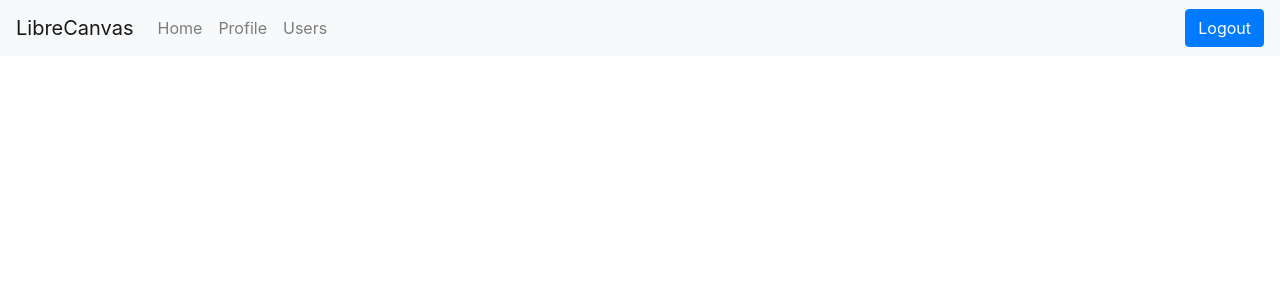
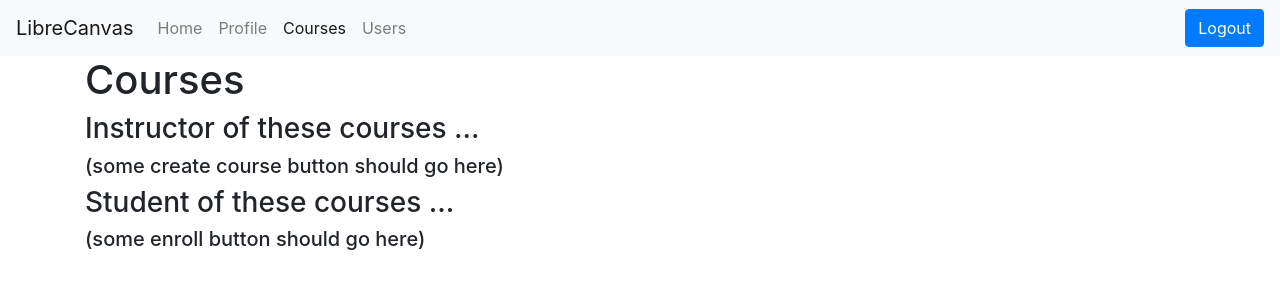
Before and after one commit to Strattonshrugged/librecanvas, an Angular app: page /courses in a window 1280 px wide. Before the commit this address led to /. Shown: the top 300 px of the page. Built offline with nearby package versions, Linux system fonts and the light colour scheme; sample sign-in values are in the browser's storage.

Commit message:
courses component created

```diff
--- a/src/app/app-routing.module.ts
+++ b/src/app/app-routing.module.ts
@@ -4,6 +4,7 @@ import { AppComponent } from './app.component';
 import { HomeComponent } from './components/home/home.component';
 import { LoginComponent } from './components/login/login.component';
 import { ProfileComponent } from './components/profile/profile.component';
+import { CoursesComponent } from './components/courses/courses.component';
 import { RegisterComponent } from './components/register/register.component';
 import { AdminComponent } from './components/admin/admin.component';
 import { UserEditComponent } from './components/user/user-edit/user-edit.component';
@@ -11,11 +12,14 @@ import { AuthGuard } from './guards/auth.guard';
 import { AdminGuard } from './guards/admin.guard';
 import { Role } from './models/role';
 
+
 const routes: Routes = [
   { path: '', component: HomeComponent },
   { path: 'login', component: LoginComponent },
   { path: 'register', component: RegisterComponent },
   { path: 'profile', component: ProfileComponent, canActivate: [AuthGuard] },
+  { path: 'courses', component: CoursesComponent, canActivate: [AuthGuard] },
+
   //{ path: 'profile/edit', component: EditProfileComponent, canActivate: [AuthGuard] },
   { path: 'admin', component: AdminComponent, canActivate: [AuthGuard, AdminGuard], data: { roles: [Role.Admin] } },
   { path: 'users', component: AdminComponent, canActivate: [AuthGuard, AdminGuard], data: { roles: [Role.Admin] } },
--- a/src/app/app.component.html
+++ b/src/app/app.component.html
@@ -6,8 +6,9 @@
 
   <div class="collapse navbar-collapse" id="navbarSupportedContent">
     <ul class="navbar-nav mr-auto">
-      <li routerLinkActive="active" [routerLinkActiveOptions]="{exact: true}" ><a class="nav-link" routerLink="/">Home <span class="sr-only">(current)</span></a></li>
+      <li routerLinkActive="active" [routerLinkActiveOptions]="{exact: true}"><a class="nav-link" routerLink="/">Home <span class="sr-only">(current)</span></a></li>
       <li routerLinkActive="active" *ngIf="auth.isLoggedIn()"><a class="nav-link" routerLink="/profile">Profile</a></li>
+      <li routerLinkActive="active" *ngIf="auth.isLoggedIn()"><a class="nav-link" routerLink="/courses">Courses</a></li>
       <li routerLinkActive="active" *ngIf="isAdmin"><a class="nav-link" routerLink="/admin">Users</a></li>
     </ul>
     <button *ngIf="!auth.isLoggedIn()" class="btn btn-primary hidden" type="button" routerLink="/login">Login</button>
--- a/src/app/app.module.ts
+++ b/src/app/app.module.ts
@@ -10,6 +10,7 @@ import { HomeComponent } from './components/home/home.component';
 import { LoginComponent } from './components/login/login.component';
 import { ProfileComponent } from './components/profile/profile.component';
 import { RegisterComponent } from './components/register/register.component';
+import { CoursesComponent } from './components/courses/courses.component';
 import { AuthenticationService } from './services/authentication.service';
 import { UserService } from './services/user.service';
 import { AdminComponent } from './components/admin/admin.component';
@@ -23,7 +24,8 @@ import { UserEditComponent } from './components/user/user-edit/user-edit.compone
     ProfileComponent,
     RegisterComponent,
     AdminComponent,
-    UserEditComponent
+    UserEditComponent,
+    CoursesComponent
   ],
   imports: [
     BrowserModule,
--- /dev/null
+++ b/src/app/components/courses/courses.component.html
@@ -0,0 +1,33 @@
+<div>
+  <h1>Courses</h1>
+  <h3>Instructor of these courses ...</h3>
+
+
+  <h5>(some create course button should go here)</h5>
+  <h3>Student of these courses ...</h3>
+
+
+  <h5>(some enroll button should go here)</h5>
+
+
+
+</div>
+
+
+
+<!--
+    <div class="form-group row">
+      <label class="col-sm-3 col-form-label">Full name</label>
+      <p class="col-sm-9 form-control-plaintext">{{ details?.name }}</p>
+    </div>
+    <div class="form-group row">
+      <label class="col-sm-3 col-form-label">Email</label>
+      <p class="col-sm-9 form-control-plaintext">{{ details?.email }}</p>
+    </div>
+    <div class="form-group row">
+      <label class="col-sm-3 col-form-label">Role</label>
+      <p class="col-sm-9 form-control-plaintext">{{ details?.role }}</p>
+    </div>
+
+
+-->
--- /dev/null
+++ b/src/app/components/courses/courses.component.ts
@@ -0,0 +1,15 @@
+import { Component, OnInit } from '@angular/core';
+
+@Component({
+  selector: 'app-courses',
+  templateUrl: './courses.component.html',
+  styleUrls: ['./courses.component.css']
+})
+export class CoursesComponent implements OnInit {
+
+  constructor() { }
+
+  ngOnInit() {
+  }
+
+}
--- a/src/app/models/course.ts
+++ b/src/app/models/course.ts
@@ -1,8 +1,12 @@
 import { Assignment } from './assignment';
 
 
-export interface Course {
+export class Course {
   _id: string;
+  instructorID: string;
+  courseTitle: string;
+  students: string[];
   enrollmentKey: string;
   assignments: Assignment[];
+
 }
```
Also changed, not shown: src/app/components/courses/courses.component.css (added), 2 other files (tests, documents, lock files or other folders).
